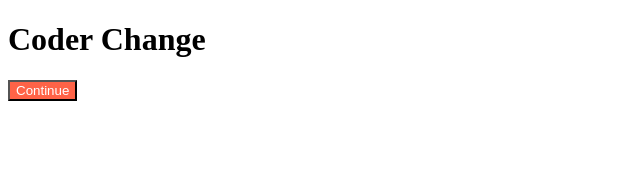
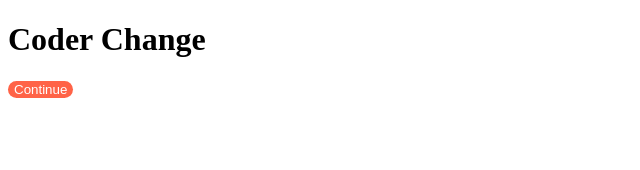
Before and after one commit to leeyounggue/react_begin, a React (Create React App) app: page / in a window 1280 px wide. Shown: the top 170 px of the page, without its empty margins (0-640 px from the left). Built offline with nearby package versions, Linux system fonts and the light colour scheme.

Commit message:
테스트

```diff
--- a/src/styles.css
+++ b/src/styles.css
@@ -1,4 +1,6 @@
 button {
     color: white;
     background-color: tomato;
+    border-radius: 10px;
+    border: 0;
 }
```
